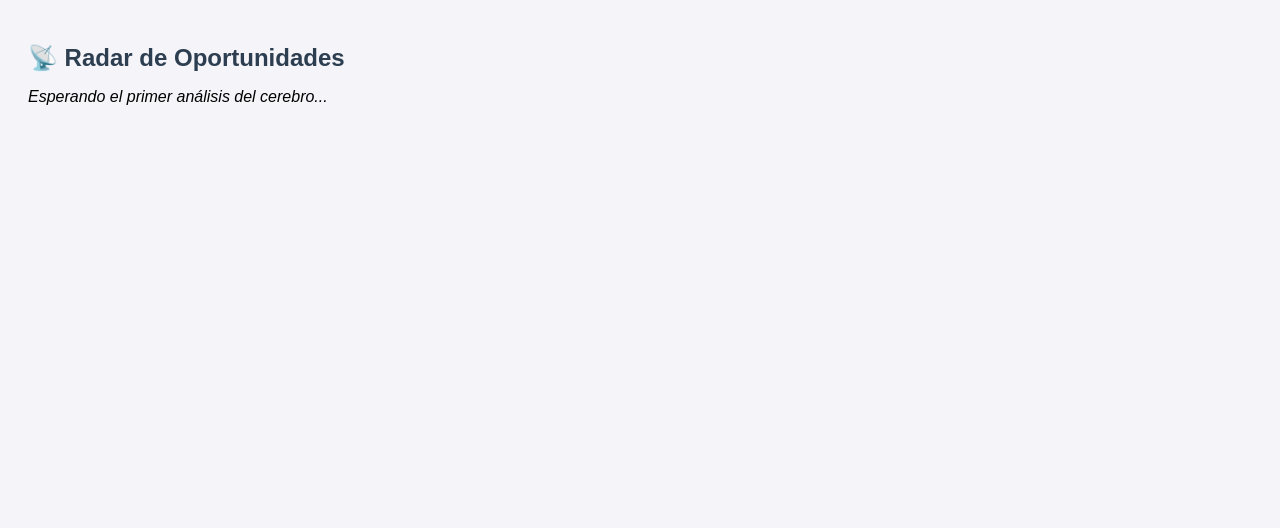
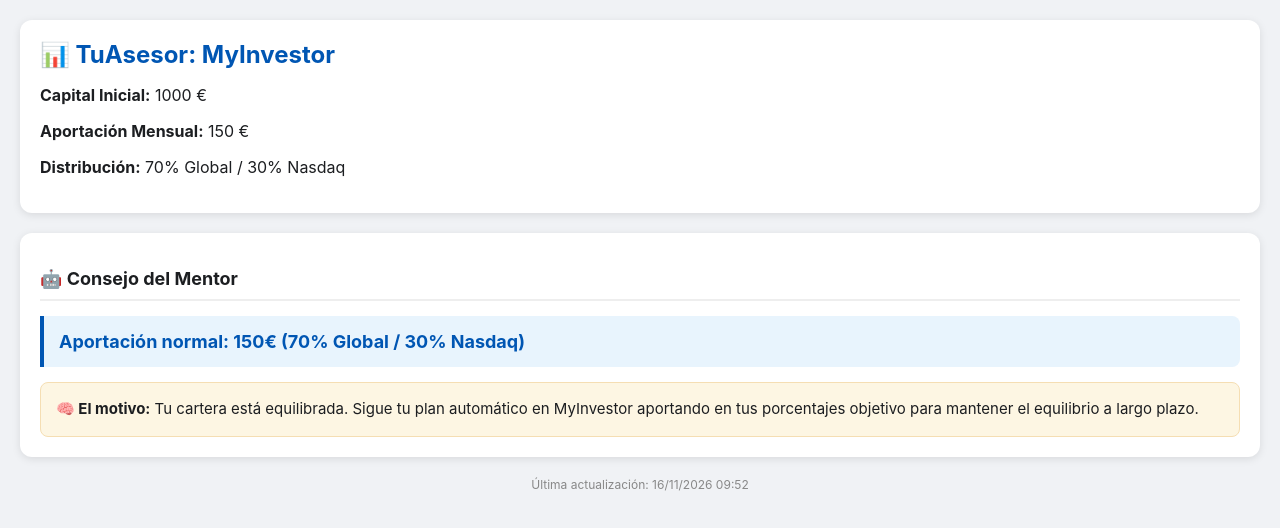
Before and after one commit to kinifdf7-lgtm/TuAsesor, a plain HTML site: page index.html in a window 1280 px wide. Drawn offline with Linux system fonts and the light colour scheme.

Commit message:
Actualizando diseño a Simulador

```diff
--- a/index.html
+++ b/index.html
@@ -1,56 +1,52 @@
+
 <!DOCTYPE html>
 <html lang="es">
 <head>
     <meta charset="UTF-8">
     <meta name="viewport" content="width=device-width, initial-scale=1.0">
-    <title>Radar TuAsesor</title>
-    <link rel="manifest" href="manifest.webmanifest">
+    <title>TuAsesor - Simulador MyInvestor</title>
     <style>
-        body { font-family: Arial, sans-serif; padding: 20px; background-color: #f4f4f9; }
-        .alerta { background: #ffdddd; border-left: 5px solid #f44336; padding: 15px; margin-bottom: 10px; border-radius: 8px;}
-        .estable { background: #ddffdd; border-left: 5px solid #4CAF50; padding: 15px; margin-bottom: 10px; border-radius: 8px;}
-        h1 { color: #2c3e50; font-size: 24px;}
+        body { font-family: -apple-system, BlinkMacSystemFont, 'Segoe UI', Roboto, Helvetica, Arial, sans-serif; background-color: #f0f2f5; margin: 0; padding: 20px; color: #1c1e21; }
+        .card { background: white; border-radius: 12px; padding: 20px; margin-bottom: 20px; box-shadow: 0 2px 8px rgba(0,0,0,0.1); }
+        h1 { color: #0056b3; font-size: 24px; margin-top: 0;}
+        h2 { font-size: 18px; border-bottom: 2px solid #eee; padding-bottom: 10px;}
+        .highlight { background: #e8f4fd; border-left: 4px solid #0056b3; padding: 15px; margin: 15px 0; border-radius: 0 8px 8px 0; }
+        .mentor-box { background: #fdf6e3; border: 1px solid #f5deb3; padding: 15px; border-radius: 8px; font-size: 15px; line-height: 1.5; }
+        .timestamp { font-size: 12px; color: #888; text-align: center; margin-top: 20px; }
     </style>
 </head>
 <body>
-    <h1>📡 Radar de Oportunidades</h1>
-    <div id="radar-resultados">Cargando datos del mercado...</div>
+    <div class="card">
+        <h1>📊 TuAsesor: MyInvestor</h1>
+        <p><strong>Capital Inicial:</strong> <span id="cap_inicial">Cargando...</span></p>
+        <p><strong>Aportación Mensual:</strong> <span id="aportacion">Cargando...</span></p>
+        <p><strong>Distribución:</strong> <span id="perfil">Cargando...</span></p>
+    </div>
+
+    <div class="card">
+        <h2>🤖 Consejo del Mentor</h2>
+        <div class="highlight">
+            <strong style="color: #0056b3; font-size: 18px;" id="accion">Analizando...</strong>
+        </div>
+        <div class="mentor-box">
+            <strong>🧠 El motivo:</strong> <span id="motivo">Esperando datos del mercado...</span>
+        </div>
+    </div>
+
+    <div class="timestamp">Última actualización: <span id="fecha">--</span></div>
 
     <script>
-        // Mantener instalable la App (PWA)
-        if ('serviceWorker' in navigator) {
-            navigator.serviceWorker.register('sw.js');
-        }
-
-        // Leer los datos del cerebro (Python)
-        async function cargarDatos() {
-            try {
-                // El '?nocache' evita que el móvil te muestre datos viejos guardados
-                const respuesta = await fetch('datos.json?nocache=' + new Date().getTime());
-                if (!respuesta.ok) throw new Error("Sin datos");
-
-                const datos = await respuesta.json();
-                let html = '';
-
-                datos.forEach(activo => {
-                    let clase = activo.alerta ? 'alerta' : 'estable';
-                    let icono = activo.alerta ? '⚠️ ¡OPORTUNIDAD!' : '✅ Estable';
-                    html += `
-                        <div class="${clase}">
-                            <h3>${activo.ticker}</h3>
-                            <p><strong>${icono}</strong> (Caída: ${activo.caida}%)</p>
-                            <p style="font-size: 14px; color: #555;">Precio actual: ${activo.precio_actual}$ | Máx(6m): ${activo.precio_max}$</p>
-                        </div>
-                    `;
-                });
-
-                document.getElementById('radar-resultados').innerHTML = html;
-            } catch (error) {
-                document.getElementById('radar-resultados').innerHTML = '<p><i>Esperando el primer análisis del cerebro...</i></p>';
-            }
-        }
-
-        cargarDatos();
+        fetch('datos.json?nocache=' + (new Date()).getTime())
+            .then(response => response.json())
+            .then(data => {
+                document.getElementById('fecha').innerText = data.fecha_actualizacion;
+                document.getElementById('cap_inicial').innerText = data.estrategia.capital_inicial;
+                document.getElementById('aportacion').innerText = data.estrategia.aportacion_mensual;
+                document.getElementById('perfil').innerText = data.estrategia.perfil;
+                document.getElementById('accion').innerText = data.mentor.accion;
+                document.getElementById('motivo').innerText = data.mentor.motivo;
+            })
+            .catch(error => console.error('Error:', error));
     </script>
 </body>
 </html>
```
